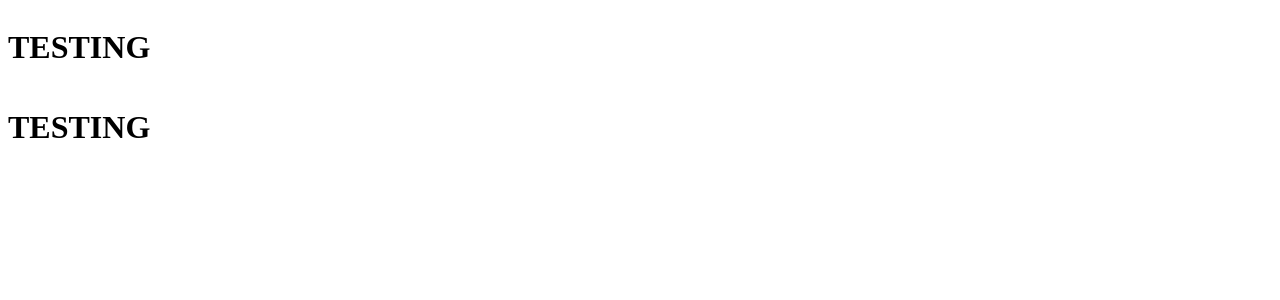
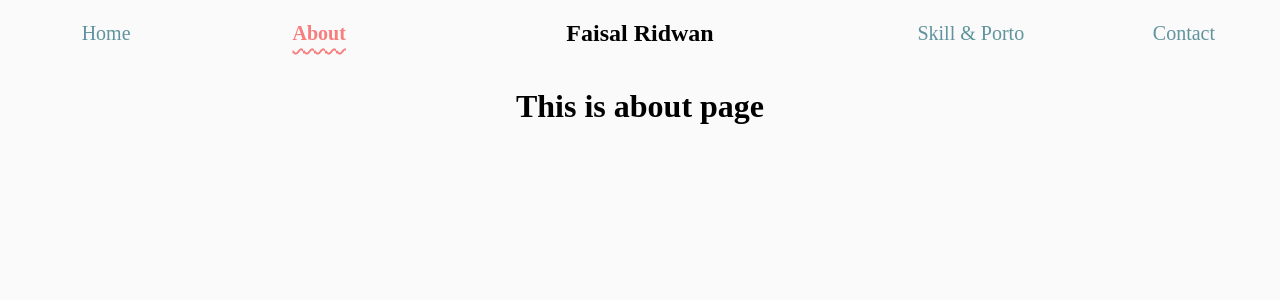
Before and after one commit to faisalridwan55/personal-web, a JavaScript app: page /about in a window 1280 px wide. Shown: the top 300 px of the page. Built offline with nearby package versions, Linux system fonts and the light colour scheme; the HTML template or start-up script is replaced by a standard one.

Commit message:
Add Navbar and Initial content

```diff
--- a/src/App.js
+++ b/src/App.js
@@ -1,19 +1,48 @@
 import styled from 'styled-components';
-import { BrowserRouter as Router } from "react-router-dom";
 import { VContainer } from './components/Grid';
+import { BrowserRouter as Router, Route, Switch } from "react-router-dom";
+
+import Home from './containers/Home';
+import About from './containers/About';
+import Header from './containers/Header';
+import Contact from './containers/Contact';
+import SkillAndPortofolios from './containers/S&P';
+import NotPageFound from './containers/NotPageFound';
+
+import { WHITE } from './constants/Colors';
+
+const AppContainer = styled(VContainer)`
+  min-height: 100vh;
+  align-items: center;
+  background-color: ${WHITE};
+`;
 
 function App() {
   return (
-    <div className="App">
-      <VContainer>
-        <div>
-          <h1>TESTING</h1>
+    <AppContainer>
+      <Router>
+        <Header />
+        <div className="content-container">
+          <Switch>
+            <Route exact path="/">
+              <Home />
+            </Route>
+            <Route path="/about">
+              <About />
+            </Route>
+            <Route path="/skill">
+              <SkillAndPortofolios />
+            </Route>
+            <Route path="/contact">
+              <Contact />
+            </Route>
+            <Route path="*">
+              <NotPageFound />
+            </Route>
+          </Switch>
         </div>
-        <div>
-          <h1>TESTING</h1>
-        </div>
-      </VContainer>
-    </div>
+      </Router>
+    </AppContainer>
   );
 }
 
--- /dev/null
+++ b/src/containers/About/index.js
@@ -0,0 +1,9 @@
+const About = () => {
+    return (
+        <>
+            <h1>This is about page</h1>
+        </>
+     );
+}
+
+export default About;
--- /dev/null
+++ b/src/containers/Contact/index.js
@@ -0,0 +1,9 @@
+const Contact = () => {
+    return (
+        <>
+            <h1>This is where you can find my contact</h1>
+        </>
+     );
+}
+
+export default Contact;
--- /dev/null
+++ b/src/containers/Header/components.js
@@ -0,0 +1,35 @@
+import { NavLink } from "react-router-dom";
+import styled from "styled-components";
+
+import { FONT_SIZE } from "../../constants/Size";
+import { HContainer } from "../../components/Grid";
+import { GREEN, RED } from "../../constants/Colors";
+
+
+export const HeaderContainer = styled(HContainer)`
+    width: 100%;
+    align-items: center;
+    justify-content: center;
+`
+
+export const ItemContainer = (props) => <HContainer width="33.3%" {...props}/>
+
+export const CustomNavLink = ({children, ...props}) => {
+    const MyNav = styled(NavLink)`
+        text-decoration: none;
+        color: ${GREEN};
+        font-size: ${FONT_SIZE.md};
+        &:hover {
+            color: ${RED};
+        };
+    `;
+
+    return (
+        <MyNav
+            activeStyle={{color: RED, fontWeight: "bold", textDecoration: `underline wavy ${RED}`, textUnderlineOffset: "8px"}}
+            {...props}
+        >
+            {children}
+        </MyNav>
+    )
+}
--- /dev/null
+++ b/src/containers/Header/index.js
@@ -0,0 +1,21 @@
+import { CustomNavLink, HeaderContainer, ItemContainer } from "./components";
+
+const Header = () => {
+    return (
+        <HeaderContainer>
+            <ItemContainer justifyContent="space-around">
+                <CustomNavLink exact to="/">Home</CustomNavLink>
+                <CustomNavLink to="/about">About</CustomNavLink>
+            </ItemContainer>
+            <ItemContainer justifyContent="center">
+                <h2>Faisal Ridwan</h2>
+            </ItemContainer>
+            <ItemContainer justifyContent="space-around">
+                <CustomNavLink to="/skill">Skill & Porto</CustomNavLink>
+                <CustomNavLink to="/contact">Contact</CustomNavLink>
+            </ItemContainer>
+        </HeaderContainer>
+     );
+}
+
+export default Header;
--- /dev/null
+++ b/src/containers/Home/index.js
@@ -0,0 +1,9 @@
+const Home = () => {
+    return (
+        <>
+            <h1>This is home page</h1>
+        </>
+     );
+}
+
+export default Home;
--- /dev/null
+++ b/src/containers/NotPageFound.js
@@ -0,0 +1,9 @@
+const NotPageFound = () => {
+    return (
+        <>
+            <h1>404 not found your requested page, check the entered URL</h1>
+        </>
+     );
+}
+
+export default NotPageFound;
--- /dev/null
+++ b/src/containers/S&P/index.js
@@ -0,0 +1,9 @@
+const SkillAndPortofolios = () => {
+    return (
+        <>
+            <h1>This is Skill & Portofolios page</h1>
+        </>
+     );
+}
+
+export default SkillAndPortofolios;
--- a/src/index.css
+++ b/src/index.css
@@ -0,0 +1,3 @@
+body {
+    margin: 0;
+}
```
